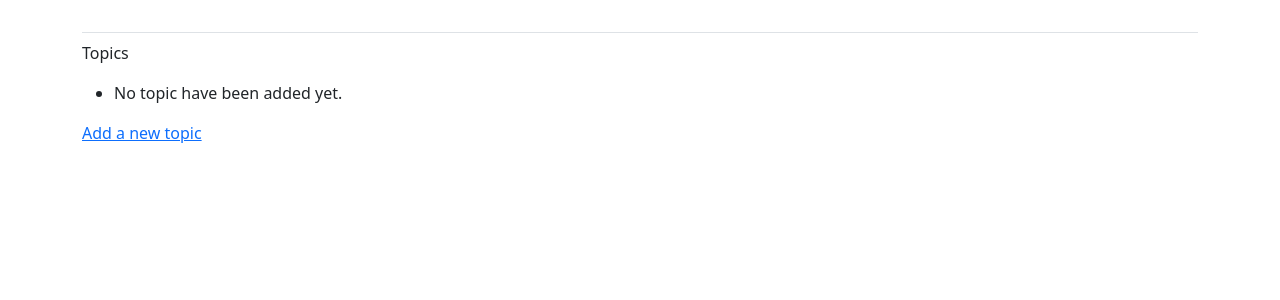
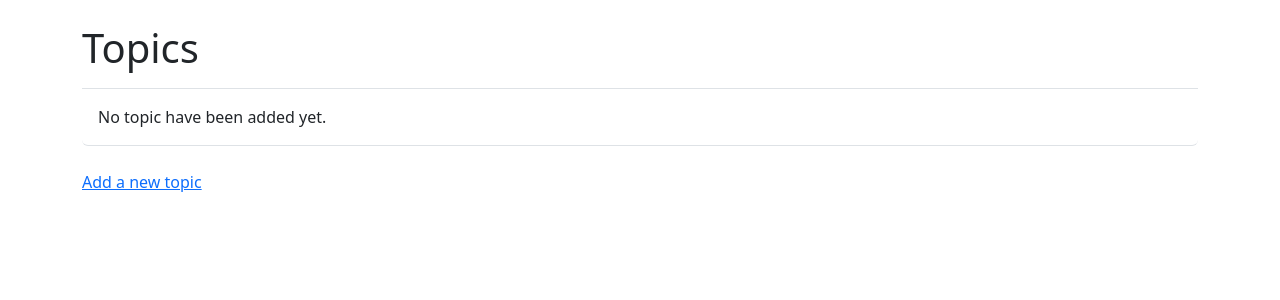
Before and after one commit to MSRhmn/journal-record, a Django app: page /topics/ in a window 1280 px wide. Shown: the part 70-370 px from the top of the page. Run offline with Django 5.2, Linux system fonts and the light colour scheme; the visitor is signed in with stand-in values (Sample User, id 1); data that the repository does not hold is empty; some libraries are stand-ins or nearby versions.

Commit message:
style: the topics template with bootstrap

```diff
--- a/journal_records/templates/journal_records/topics.html
+++ b/journal_records/templates/journal_records/topics.html
@@ -1,19 +1,20 @@
 {% extends "journal_records/base.html" %}
 
+{% block page_header %}
+  <h1>Topics</h1>
+{% endblock %}
+
 {% block content %}
-
-  <p>Topics</p>
-
-  <ul>
+  <ul class="list-group border-bottom pb-2 mb-4">
     {% for topic in topics %}
-      <li>
+      <li class="list-group-item border-0">
         <a href="{% url 'journal_records:topic' topic.id %}">{{ topic.text }}</a>
       </li>
     {% empty %}
-      <li>No topic have been added yet.</li>
+      <li class="list-group-item border-0">No topic have been added yet.</li>
     {% endfor %}
   </ul>
 
   <a href="{% url 'journal_records:new_topic' %}">Add a new topic</a>
 
-  {% endblock content %}
+{% endblock %}
```
